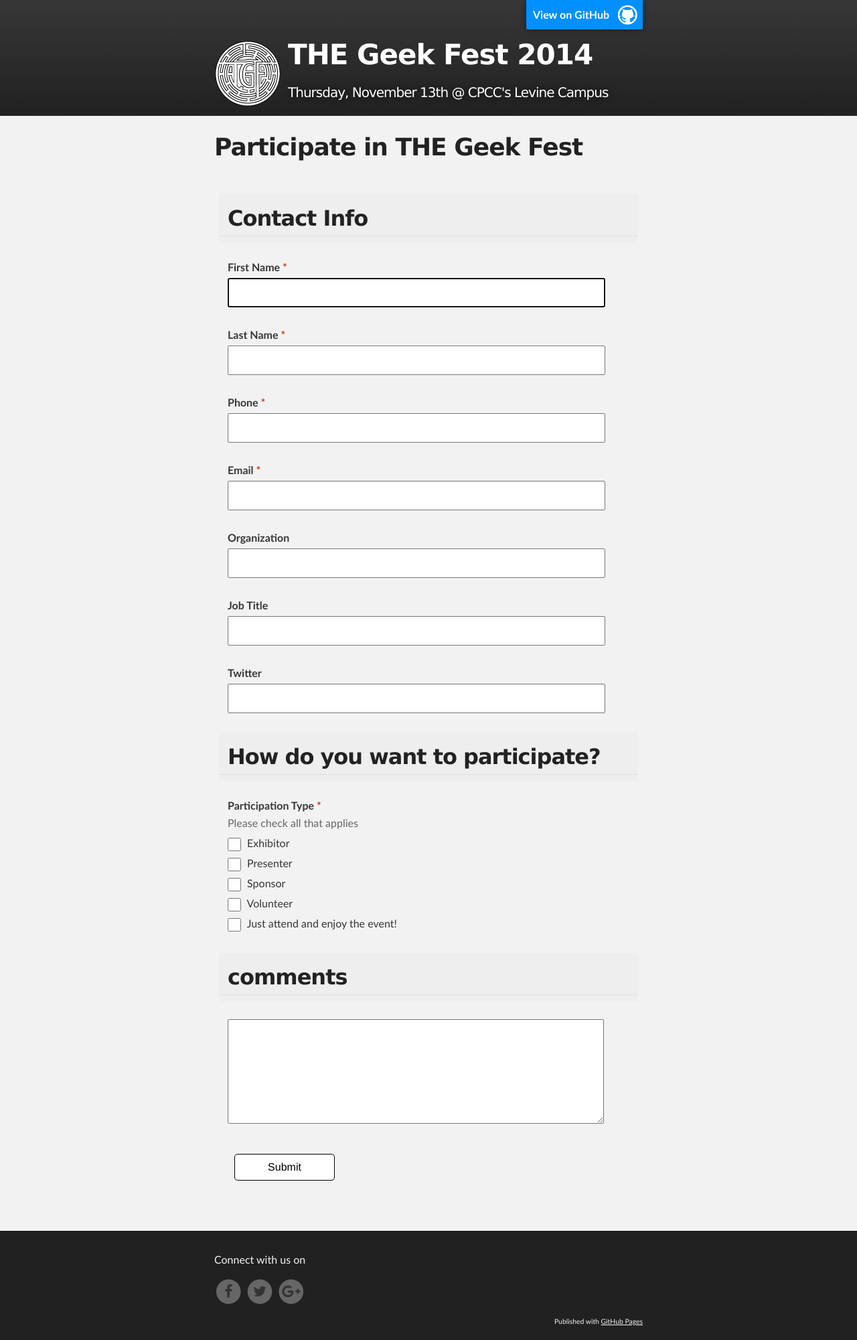
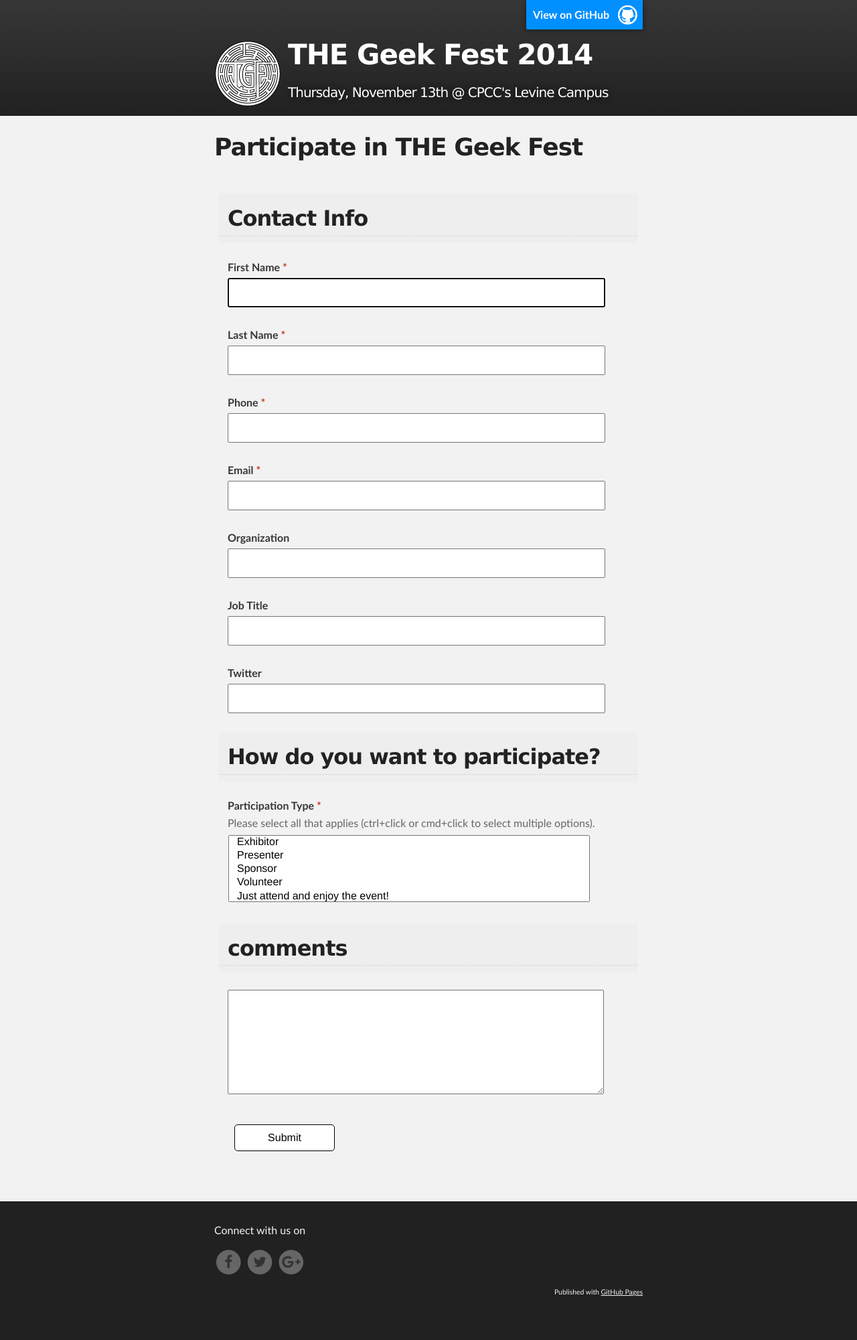
Before and after one commit to bkeyvani/thegeekfest.github.io, a Jekyll site: the page built from participate/index.html, in a window 1280 px wide. Shown: the whole page at 67% size. Built offline with Jekyll 4.4.1, drawn with Linux system fonts in a browser that asks for light colours; nearby versions of some CDN libraries; after the commit the page ends 1958 px from its top, so only the background shows below that.

Commit message:
changed participate form back to use select
for better ux on mobile devices (iOS)

fixed styles and validation issues

```diff
--- a/assets/javascripts/main.js
+++ b/assets/javascripts/main.js
@@ -37,14 +37,6 @@ function checkRequiredFields(jqObjects) {
     if ($(this).attr("id") === "entry_843662138") {
       validatePhone($(this));
     }
-
-    // validate participate checkboxes
-    var chkbxs = $('input:checked');
-    if (chkbxs.length < 1) {
-      $(this).parent().closest('ul').addClass("required").attr("aria-invalid", true);
-    } else {
-      $(this).parent().closest('ul').removeClass("required").removeAttr("aria-invalid");
-    }
   });
 }
 
--- a/assets/stylesheets/formview_ltr.css
+++ b/assets/stylesheets/formview_ltr.css
@@ -363,8 +363,7 @@ form label {
 
 form select {
     /* fix element appearance (height) in Chrome */
-    -webkit-appearance: none;
-    height: 40px;
+    height: 100px;
     line-height: 40px;
     margin: 2px 1px 5px 1px;
     max-width: 99%;
@@ -436,4 +435,10 @@ form.sg-nav select {
     color: #000;
 }
 
+@media screen and (max-width: 480px) {
+    form select {
+        height: 100%;
+    }
+}
+
 /* / form styles */
--- a/participate/index.html
+++ b/participate/index.html
@@ -140,58 +140,22 @@ onload="if(submitted){window.location='/thanks';}"></iframe>
       </div>
     </div>
     <div class="ss-form-question errorbox-good" role="listitem">
-      <div dir="ltr" class="ss-item ss-item-required ss-checkbox">
+      <div dir="ltr" class="ss-item ss-item-required ss-select">
         <div class="ss-form-entry">
-          <label class="ss-q-item-label" for="entry_1604995427">
+          <label class="ss-q-item-label" for="entry_2128012833">
             <div class="ss-q-title">Participation Type
               <label for="itemView.getDomIdToLabel()" aria-label="(Required field)"></label>
               <span class="ss-required-asterisk">*</span>
             </div>
-            <div class="ss-q-help ss-secondary-text" dir="ltr">Please check all that applies</div>
+            <div class="ss-q-help ss-secondary-text" dir="ltr">Please select all that applies (ctrl+click or cmd+click to select multiple options).</div>
           </label>
-          <ul class="ss-choices ss-choices-required" role="group" aria-label="Participation Type Please check all that applies ">
-            <li class="ss-choice-item">
-              <label>
-                <span class="ss-choice-item-control goog-inline-block">
-                  <input type="checkbox" name="entry.2128012833" value="Exhibitor" id="group_2128012833_1" role="checkbox" class="ss-q-checkbox" aria-required="true">
-                </span>
-                <span class="ss-choice-label">Exhibitor</span>
-              </label>
-            </li>
-            <li class="ss-choice-item">
-              <label>
-                <span class="ss-choice-item-control goog-inline-block">
-                  <input type="checkbox" name="entry.2128012833" value="Presenter" id="group_2128012833_2" role="checkbox" class="ss-q-checkbox" aria-required="true">
-                </span>
-                <span class="ss-choice-label">Presenter</span>
-              </label>
-            </li>
-            <li class="ss-choice-item">
-              <label>
-                <span class="ss-choice-item-control goog-inline-block">
-                  <input type="checkbox" name="entry.2128012833" value="Sponsor" id="group_2128012833_3" role="checkbox" class="ss-q-checkbox" aria-required="true">
-                </span>
-                <span class="ss-choice-label">Sponsor</span>
-              </label>
-            </li>
-            <li class="ss-choice-item">
-              <label>
-                <span class="ss-choice-item-control goog-inline-block">
-                  <input type="checkbox" name="entry.2128012833" value="Volunteer" id="group_2128012833_4" role="checkbox" class="ss-q-checkbox" aria-required="true">
-                </span>
-                <span class="ss-choice-label">Volunteer</span>
-              </label>
-            </li>
-            <li class="ss-choice-item">
-              <label>
-                <span class="ss-choice-item-control goog-inline-block">
-                  <input type="checkbox" name="entry.2128012833" value="Attendee" id="group_2128012833_5" role="checkbox" class="ss-q-checkbox" aria-required="true">
-                </span>
-                <span class="ss-choice-label">Just attend and enjoy the event!</span>
-              </label>
-            </li>
-          </ul>
-          <div class="error-message" id="1604995427_errorMessage"></div>
+          <select name="entry.2128012833" id="entry_2128012833" aria-label="Participation Type Please select all that applies " aria-required="true" required="" multiple>
+            <option value="Exhibitor">Exhibitor</option>
+            <option value="Presenter">Presenter</option>
+            <option value="Sponsor">Sponsor</option>
+            <option value="Volunteer">Volunteer</option>
+            <option value="Attendee">Just attend and enjoy the event!</option>
+          </select>
           <div class="required-message">This is a required question</div>
         </div>
       </div>
```
